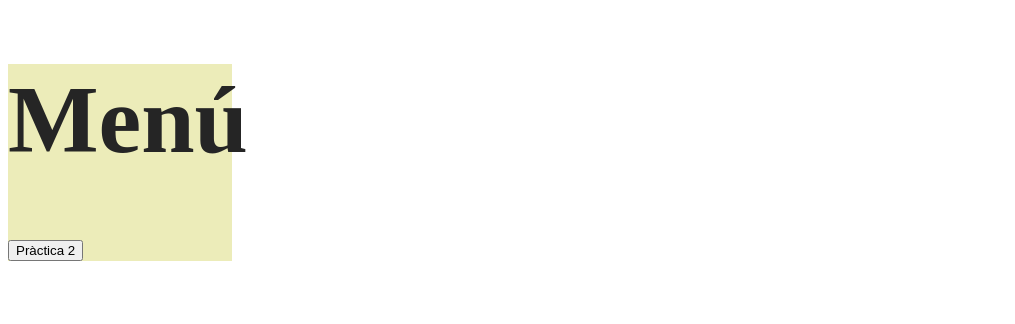
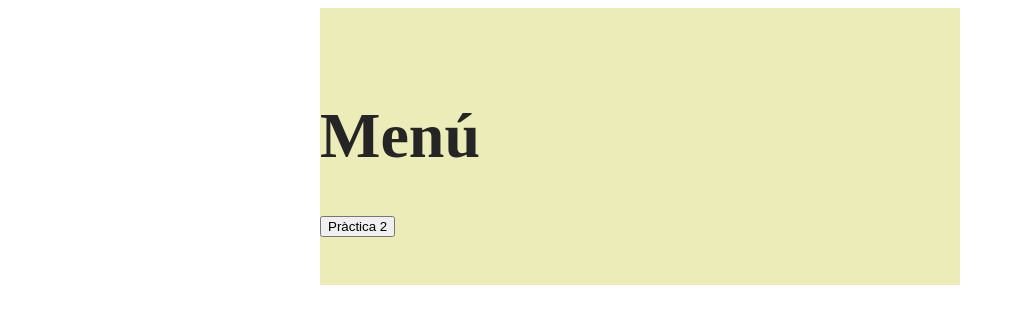
Before and after one commit to u1973244/p_individual, a plain HTML site: page index.html in a window 1280 px wide. Shown: the whole page, without its empty margins (0-1015 px from the left). Drawn offline with Linux system fonts and the light colour scheme.

Commit message:
Update main.css

```diff
--- a/pi_2/styles/main.css
+++ b/pi_2/styles/main.css
@@ -30,11 +30,17 @@ button.menu-object:hover:not(:active){
 }
 
 .menu{
-	width: 14rem;
+	width: 40rem;
 	background-color: rgb(236, 236, 185);
-	color:rgb(37, 37, 37)
+	color:rgb(37, 37, 37);
+	margin-left: auto;
+	margin-right: auto;
+	padding-top: 3rem;
+	padding-bottom: 3rem;
 }
 
 .menu_titol{
-	font-size: 3rem;
+	font-size: 2rem;
+	margin-left: auto;
+	margin-right: auto;
 }
```
